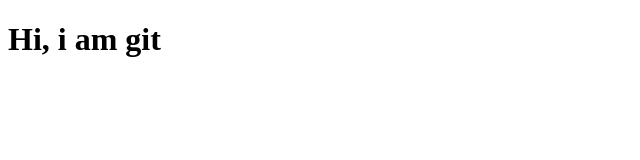
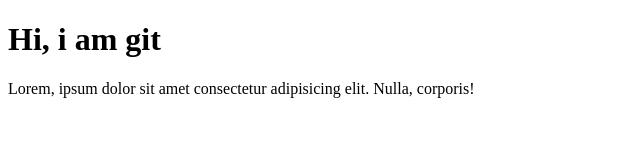
Before and after one commit to NaingLinAung95/Project, a plain HTML site: page index.html in a window 1280 px wide. Shown: the whole page, without its empty margins (0-640 px from the left). Drawn offline with Linux system fonts and the light colour scheme.

Commit message:
second commit

```diff
--- a/index.html
+++ b/index.html
@@ -7,5 +7,6 @@
 </head>
 <body>
     <h1>Hi, i am git</h1>
+    <p>Lorem, ipsum dolor sit amet consectetur adipisicing elit. Nulla, corporis!</p>
 </body>
 </html>
```
